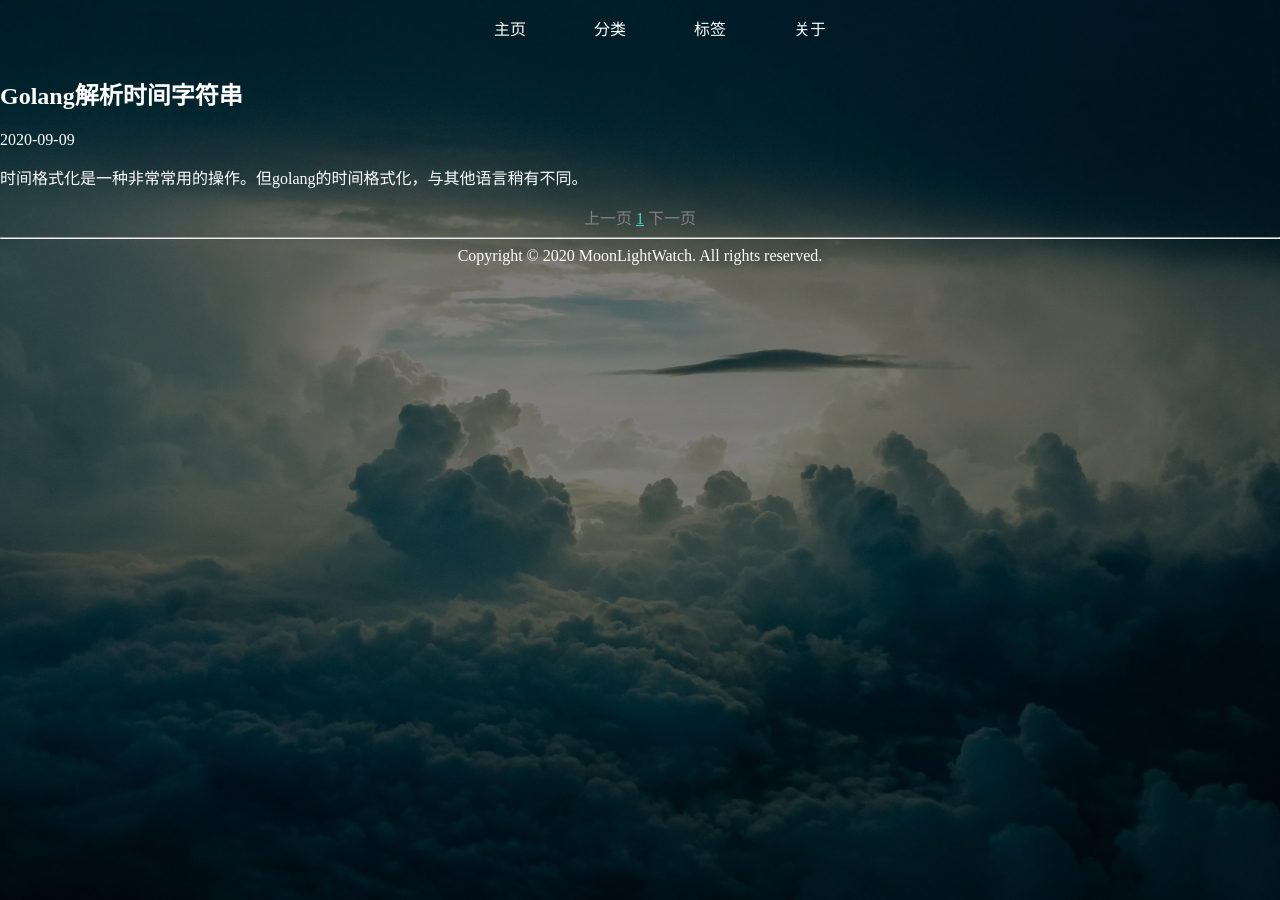
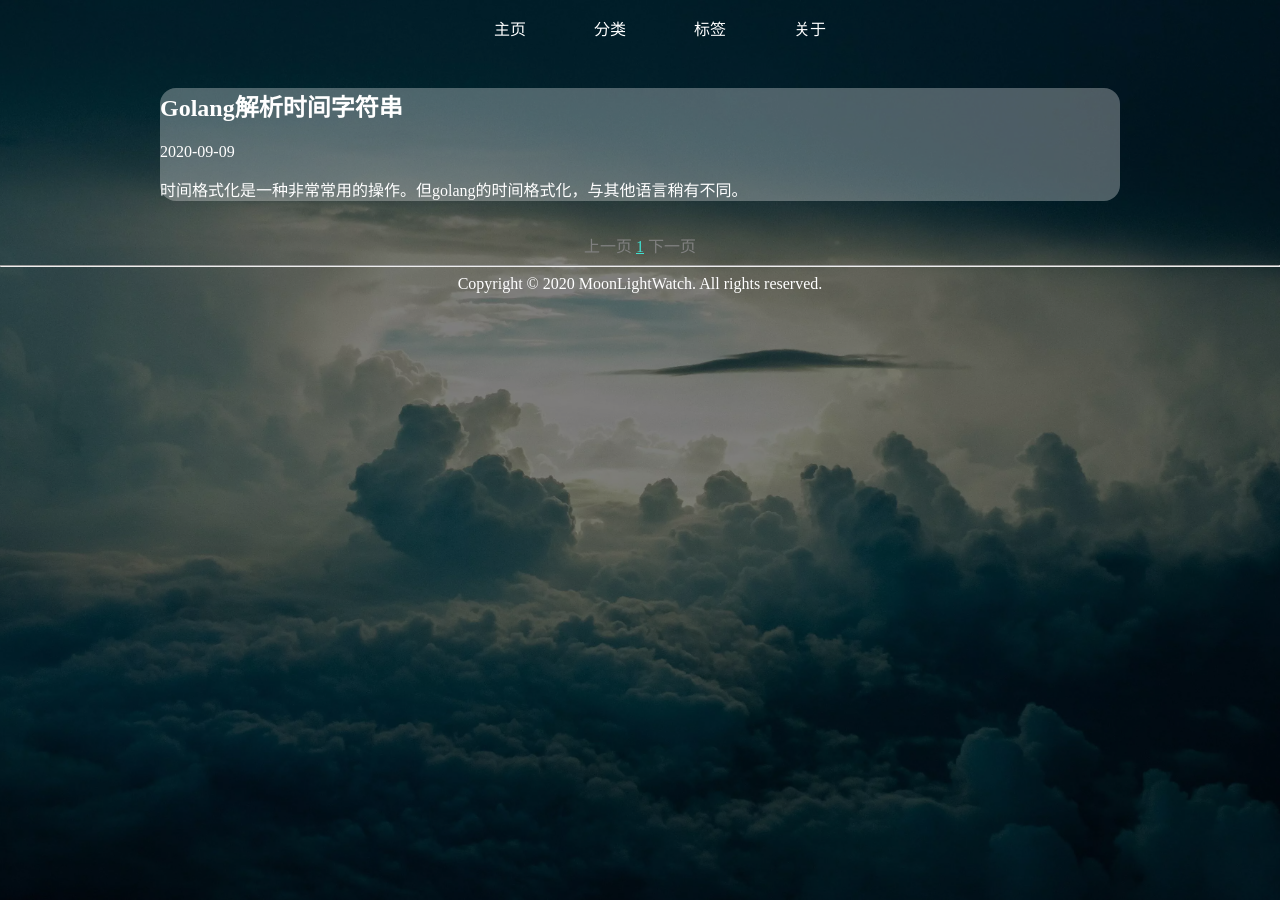
Before and after one commit to moonlightwatch/moonlightwatch.github.io, a Jekyll site: the page built from index.html, in a window 1280 px wide. Built offline with Jekyll 4.4.1, drawn with Linux system fonts in a browser that asks for light colours; the list of posts is cut into pages by our own code.

Commit message:
update index

```diff
--- a/assets/css/site.css
+++ b/assets/css/site.css
@@ -29,11 +29,22 @@
     color: #40e0d0;
 }
 
-.post-list{
+.post-list {
     text-align: left;
     width: auto;
+    max-width: 1024px;
     margin: auto;
 }
+
+.index-post-block {
+    border-radius: 16px;
+    background-color: rgba(255, 255, 255, 0.3);
+    margin: 32px;
+}
+
+.index-post-block>.author {}
+
+.index-post-block>.excerpt {}
 
 .m-disable {
     color: gray;
--- a/index.html
+++ b/index.html
@@ -4,11 +4,13 @@
 
 <div class="post-list">
 {% for post in paginator.posts %}
+<div class="index-post-block">
 <h2><a href="{{ post.url }}">{{ post.title }}</a></h2>
 <p class="author">
   <span class="date">{{ post.date | date: "%Y-%m-%d" }}</span>
 </p>
-<p>{{ post.excerpt }}</p>
+<p class="excerpt">{{ post.excerpt }}</p>
+</div>
 {% endfor %}
 </div>
 
```
